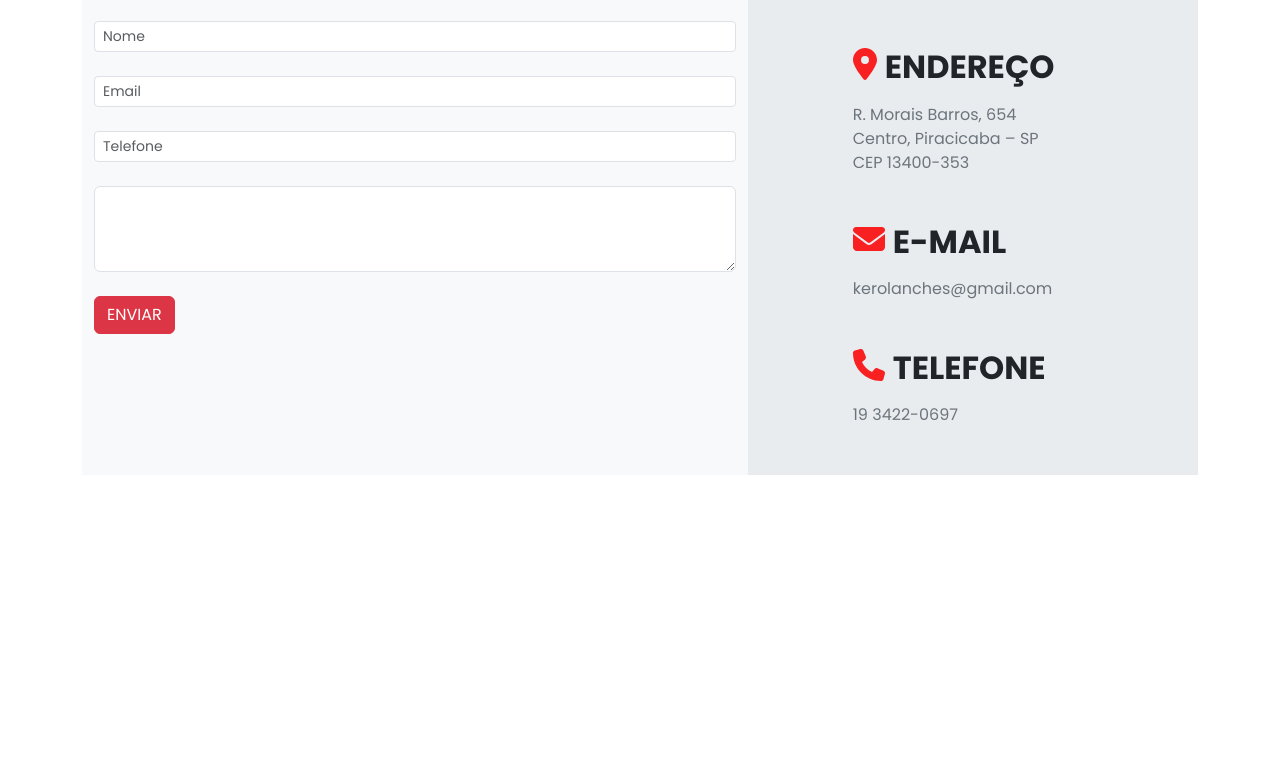
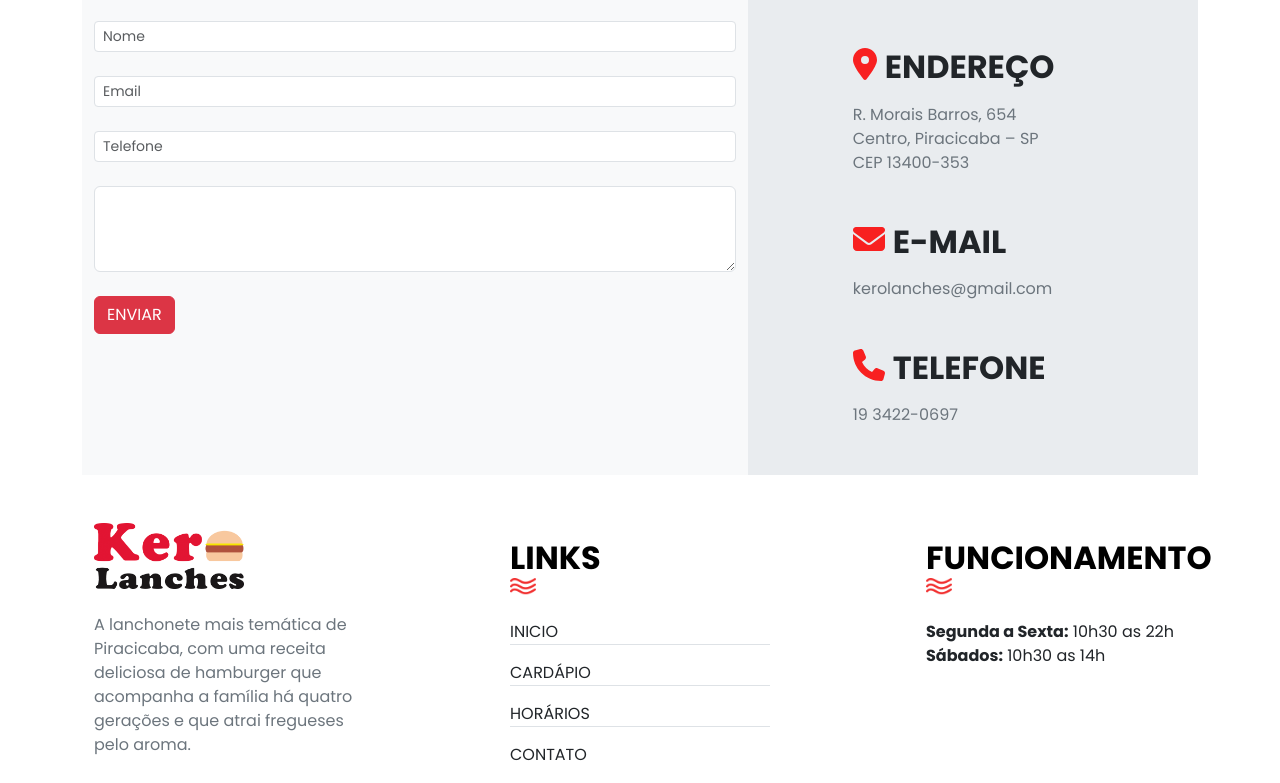
Before and after one commit to AliSanches/LanchoneteWebsite-Frontend, a React (Vite) app: page / in a window 1280 px wide. Shown: the part 2468-3251 px from the top of the page. Before the commit the page ends 2991 px from the top, so only its background shows below. Built offline with nearby package versions, Linux system fonts and the light colour scheme.

Commit message:
Feat - SectionContato - Frontend

```diff
--- a/src/pages/LandingPage/LandingPage.tsx
+++ b/src/pages/LandingPage/LandingPage.tsx
@@ -4,6 +4,7 @@ import { SectionCardapio } from "../SectionCardapio/SectionCardapio";
 import { SectionHorario } from "../SectionHorario/SectionHorario";
 import { SectionConhecerCardapio } from "../SectionConhecerCardapio/SectionConhecerCardapio";
 import { SectionSugestao } from "../SectionSugestao/SectionSugestao";
+import { SectionContato } from "../SectionContato/SectionContato";
 
 import "./LandingPage.css";
 
@@ -26,6 +27,9 @@ export const LandingPage = () => {
       <section className="container-fluid ">
         <SectionSugestao />
       </section>
+      <section className="container-fluid ">
+        <SectionContato />
+      </section>
     </>
   );
 };
--- /dev/null
+++ b/src/pages/SectionContato/SectionContato.tsx
@@ -0,0 +1,54 @@
+import logo from "/public/logo-kero.png";
+import onda from "/public/ondas.png";
+
+import Nav from "react-bootstrap/Nav";
+
+export const SectionContato = () => {
+  return (
+    <div className="container-lg">
+      <div className="container d-flex gap-3 flex-column flex-lg-row justify-content-lg-between gap-lg-5">
+        <div style={{ width: "260px" }}>
+          <img src={logo} alt={logo} style={{ width: "150px" }} />
+          <p className="fs-6 text-secondary my-4">
+            A lanchonete mais temática de Piracicaba, com uma receita deliciosa
+            de hamburger que acompanha a família há quatro gerações e que atrai
+            fregueses pelo aroma.
+          </p>
+        </div>
+
+        <div style={{ width: "260px" }}>
+          <h2 className="mt-3 mb-0 fw-bold text-black">LINKS</h2>
+
+          <img src={onda} style={{ width: "26px" }} />
+
+          <div className="d-flex flex-column gap-3 my-3">
+            <Nav.Link href="#action1" className="border-bottom">
+              INICIO
+            </Nav.Link>
+            <Nav.Link href="#action1" className="border-bottom">
+              CARDÁPIO
+            </Nav.Link>
+            <Nav.Link href="#action1" className="border-bottom">
+              HORÁRIOS
+            </Nav.Link>
+            <Nav.Link href="#action1">CONTATO</Nav.Link>
+          </div>
+        </div>
+
+        <div style={{ width: "260px" }}>
+          <h2 className="mt-3 mb-0 fw-bold text-black">FUNCIONAMENTO</h2>
+
+          <img src={onda} style={{ width: "26px" }} />
+
+          <div className="fs-6 my-3">
+            <p>
+              <strong>Segunda a Sexta:</strong> 10h30 as 22h
+              <br />
+              <strong>Sábados:</strong> 10h30 as 14h
+            </p>
+          </div>
+        </div>
+      </div>
+    </div>
+  );
+};
```
